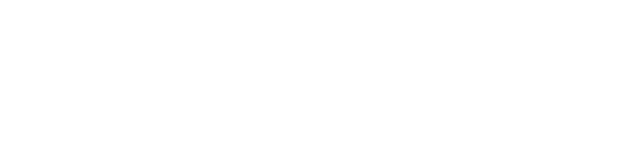
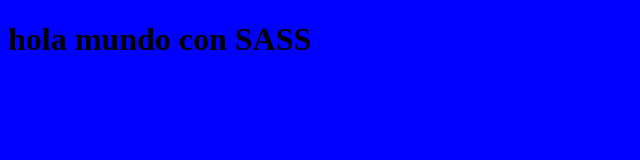
Before and after one commit to JUANJOSEROMANPROGRAMA/Festival-de-Musica, a website: page index.html in a window 1280 px wide. Shown: the whole page, without its empty margins (0-640 px from the left). Drawn offline with Linux system fonts and the light colour scheme.

Commit message:
Festival Musica: SASS add

```diff
--- a/index.html
+++ b/index.html
@@ -3,9 +3,11 @@
 <head>
     <meta charset="UTF-8">
     <meta name="viewport" content="width=device-width, initial-scale=1.0">
+
+    <link rel="stylesheet" href="/build/css/app.css">
     <title>Festival De Musica</title>
 </head>
 <body>
-
+    <h1>hola mundo con SASS</h1>
 </body>
 </html>
--- a/package.json
+++ b/package.json
@@ -20,7 +20,7 @@
   "type": "commonjs",
   "main": "index.js",
   "scripts": {
-    "test": "echo \"Error: no test specified\" && exit 1"
+    "sass": "sass src/scss:build/css"
   },
   "devDependencies": {
     "sass": "^1.107.1"
--- /dev/null
+++ b/src/scss/app.scss
@@ -0,0 +1,5 @@
+body{
+
+    background-color:blue;
+
+}
```
Also changed, not shown: build/css/app.css (added), 2 other files.
